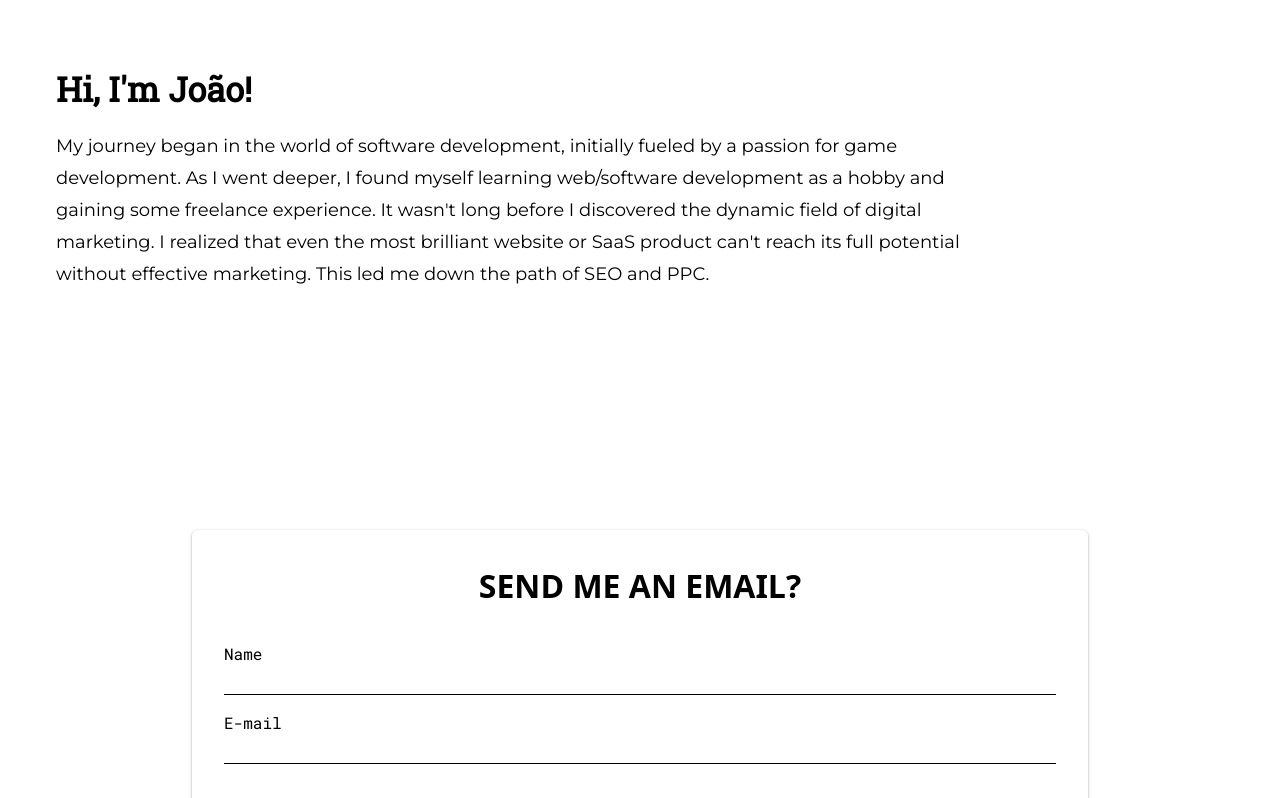
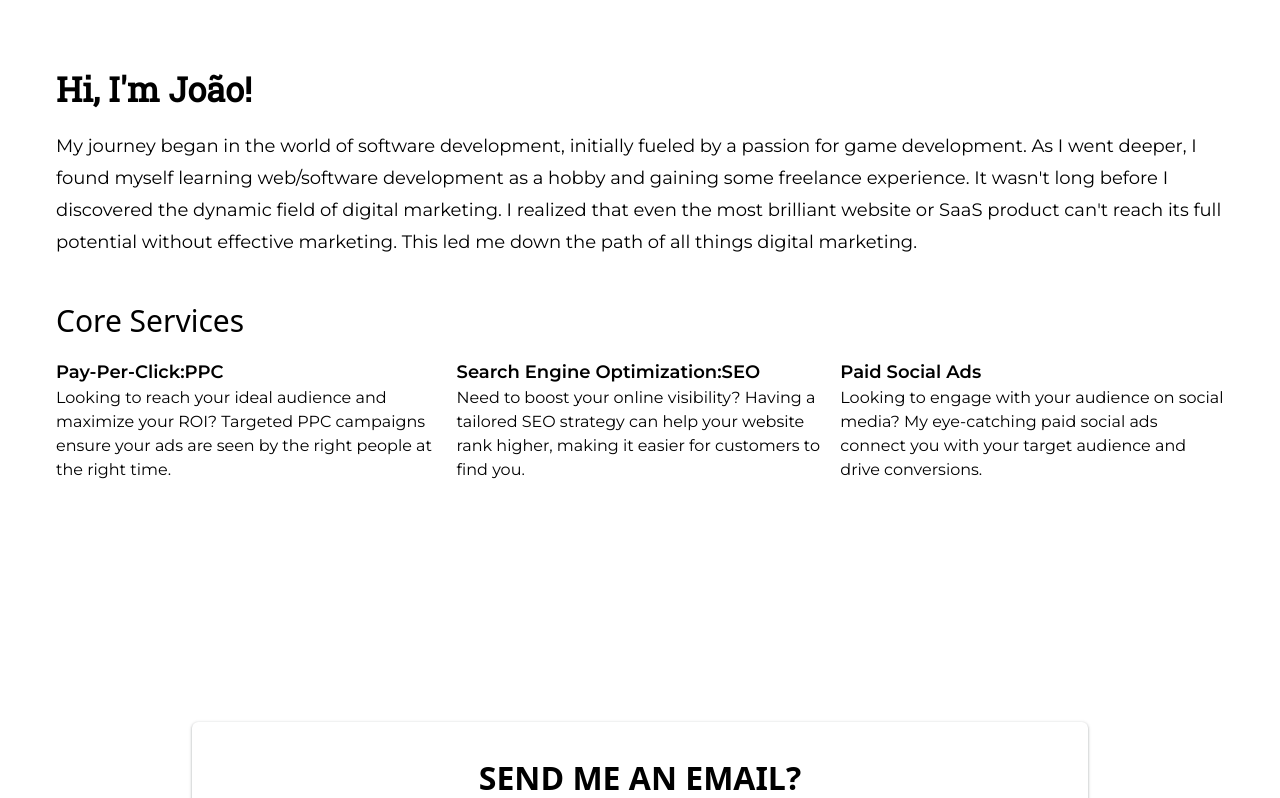
Before and after one commit to joao-miguel8/portfolio-website, a React (Vite) app: page / in a window 1280 px wide. Shown: the part 994-1792 px from the top of the page. Built offline with nearby package versions, Linux system fonts and the light colour scheme.

Commit message:
- Add coreServices content and layout

```diff
--- a/src/components/About.jsx
+++ b/src/components/About.jsx
@@ -1,12 +1,29 @@
 const About = () => {
+	const coreServices = [
+		{ title: "Pay-Per-Click:PPC", description: "Looking to reach your ideal audience and maximize your ROI? Targeted PPC campaigns ensure your ads are seen by the right people at the right time." },
+		{ title: "Search Engine Optimization:SEO", description: "Need to boost your online visibility? Having a tailored SEO strategy can help your website rank higher, making it easier for customers to find you." },
+		{ title: "Paid Social Ads", description: "Looking to engage with your audience on social media? My eye-catching paid social ads connect you with your target audience and drive conversions." },
+	];
+
 	return (
 		<>
-			<section id="about" className="mx-14 pt-40 mt-20 lg:w-[60rem] min-h-[200px]">
+			<section id="about" className="mx-14 pt-40 mt-20 min-h-[200px]">
 				<h2 className="text-34 monoSlab font-semibold">Hi, I'm João!</h2>
 				<p className="mt-4 text-18 leading-8 montserrat">
 					My journey began in the world of software development, initially fueled by a passion for game development. As I went deeper, I found myself learning web/software development as a hobby and gaining some freelance experience. It wasn't long before I discovered the dynamic field of
-					digital marketing. I realized that even the most brilliant website or SaaS product can't reach its full potential without effective marketing. This led me down the path of SEO and PPC.
+					digital marketing. I realized that even the most brilliant website or SaaS product can't reach its full potential without effective marketing. This led me down the path of all things digital marketing.
 				</p>
+				<h3 className="mt-10 text-30">Core Services</h3>
+				<ul className="mt-4 flex flex-col gap-4 md:flex-row">
+					{coreServices.map(service => {
+						return (
+							<li key={service.title}>
+								<h5 className="text-18 font-semibold montserrat">{service.title}</h5>
+								<p className="montserrat">{service.description}</p>
+							</li>
+						);
+					})}
+				</ul>
 			</section>
 		</>
 	);
```
